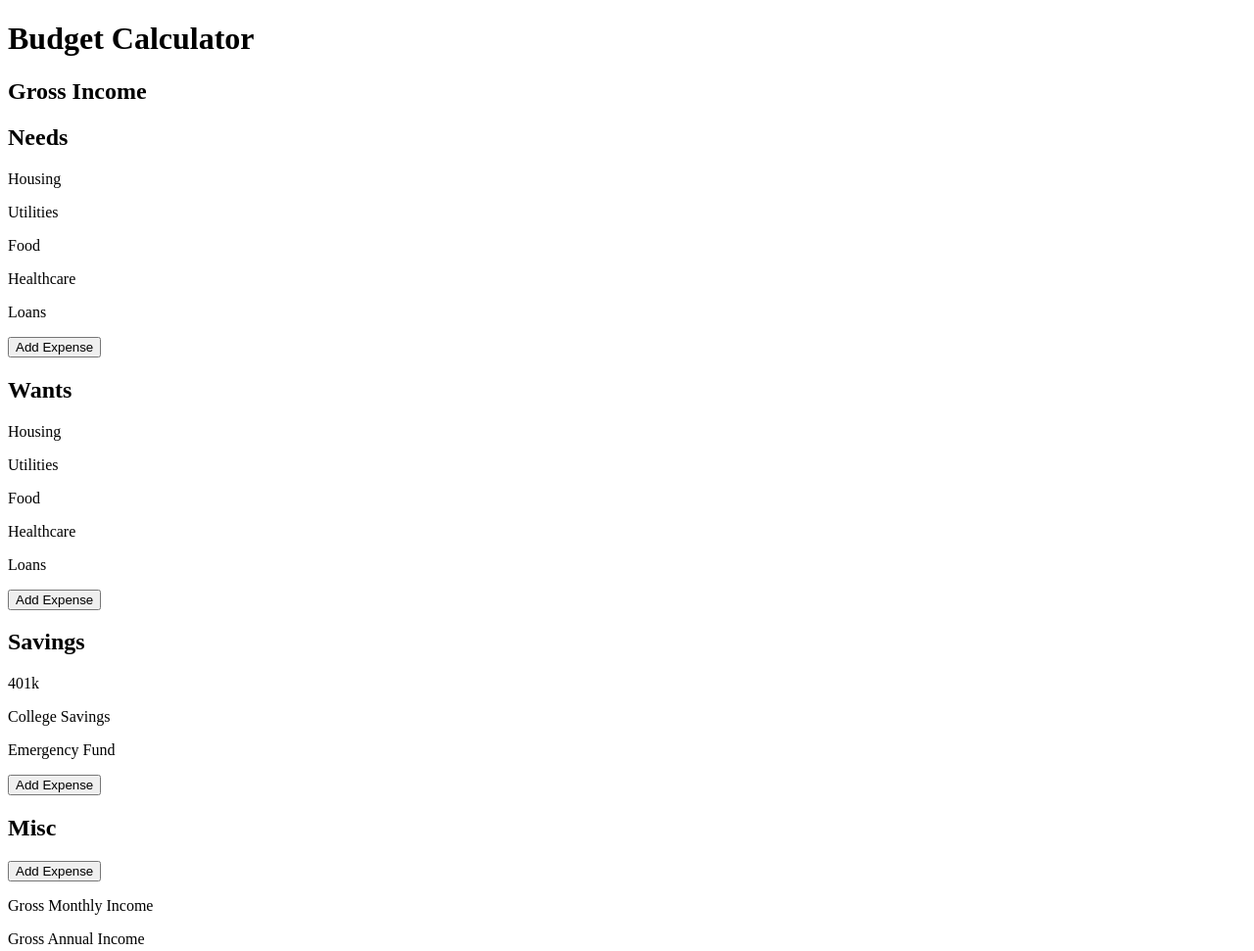
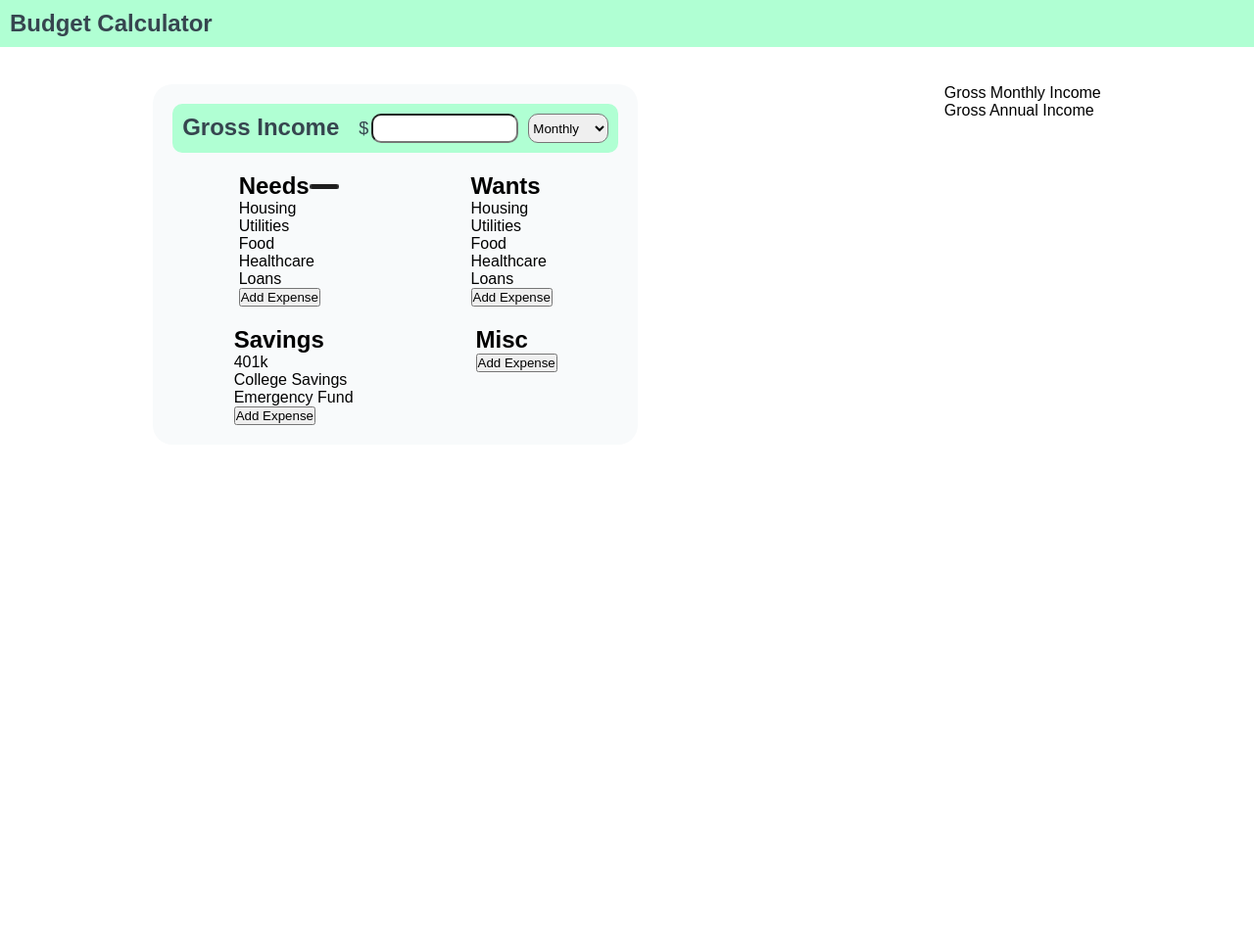
Before and after one commit to bruhi123/Budget-Calculator---Defu, a plain HTML site: page index.html in a window 1280 px wide. Shown: the whole page at 98% size. After the commit the page ends 800 px from the top, so only its background shows below. Drawn offline with Linux system fonts and the light colour scheme.

Commit message:
Make HTML semantic, started CSS, and add new images

```diff
--- a/home.css
+++ b/home.css
@@ -0,0 +1,105 @@
+* {
+    margin: 0;
+    padding: 0;
+    box-sizing: border-box;
+}
+
+body {
+    font-family: Arial, sans-serif;
+}
+
+main {
+    display: flex;
+    justify-content: space-around;
+}
+
+nav {
+    background-color: #B0FFD3;
+    display: flex;
+    justify-content: flex-start;
+    padding: 10px;
+    margin-bottom: 3%;
+}
+
+nav h1 {
+    color: #36454F;
+}
+
+.Left-side {
+    display: flex;
+    flex-direction: column;
+    background-color: #F8FAFB;
+    border-radius: 20px;
+    padding: 20px;
+}
+
+.Right-side {
+    display: flex;
+    flex-direction: column;
+}
+
+.second-line {
+    display: flex;
+    justify-content: space-around;
+    margin-top: 20px;
+}
+
+.third-line {
+    display: flex;
+    justify-content: space-around;
+    margin-top: 20px;
+}
+
+.Income {
+    display: flex;
+    flex-direction: row;
+    background-color: #B0FFD3;
+    padding: 10px;
+    border-radius: 10px;
+}
+
+.Income h2 {
+    color: #36454F;
+}
+
+.Income-Details {
+    display: flex;
+    flex-direction: row;
+    margin-left: 20px;
+}
+
+.Income-Details input, select {
+    border-radius: 10px;
+    display: flex;
+}
+
+.Income-Details select {
+    margin-left: 10px;
+}
+
+.Income-Details input {
+    margin-left: 3px;
+    padding: 5px;
+    width: 150px;
+    height: 30px;
+    display: flex;
+    align-self: center;
+}
+
+.Income-Details p {
+    display: flex;
+    align-items: center;
+    font-size: 18px;
+    color: #36454F;
+}
+
+.Needs-var {
+    display:flex;
+    flex-direction: row;
+    align-items: center;
+    justify-content: space-between;
+}
+
+.Needs-var img {
+    height: 5px;
+}
--- a/index.html
+++ b/index.html
@@ -1,20 +1,37 @@
 <!DOCTYPE html>
 <html lang="en">
+
 <head>
     <meta charset="UTF-8">
     <meta name="viewport" content="width=device-width, initial-scale=1.0">
     <title>Budget Calculator</title>
+    <link rel="stylesheet" href="home.css">
 </head>
+
 <body>
-    <link rel="stylesheet" href="styles.css">
+    <nav>
         <h1>Budget Calculator</h1>
-
-    <section>
+    </nav>
+    <main>
+        <section class="Left-side">
+            <section class="Income">
                 <h2>Gross Income</h2>
+                <section class="Income-Details">
+                    <p>$</p>
+                    <input type="text" class="income-amount" name="income-amount">
+                    <select name="income-frequency" id="income-frequency">
+                        <option value="monthly">Monthly</option>
+                        <option value="annually">Annually</option>
+                        <option value="biweekly">Bi-Weekly</option>
+                    </select>
                 </section>
-
-    <section>
+            </section>
+            <section class="second-line">
+                <section class="Needs">
+                    <section class="Needs-var">
                         <h2>Needs</h2>
+                        <img src="Images/Minus.png">
+                    </section>
                     <p>Housing</p>
                     <p>Utilities</p>
                     <p>Food</p>
@@ -22,8 +39,7 @@
                     <p>Loans</p>
                     <button>Add Expense</button>
                 </section>
-
-    <section>
+                <section class="Wants">
                     <h2>Wants</h2>
                     <p>Housing</p>
                     <p>Utilities</p>
@@ -32,24 +48,29 @@
                     <p>Loans</p>
                     <button>Add Expense</button>
                 </section>
-
-    <section>
+            </section>
+            <section class="third-line">
+                <section class="Savings">
                     <h2>Savings</h2>
                     <p>401k</p>
                     <p>College Savings</p>
                     <p>Emergency Fund</p>
                     <button>Add Expense</button>
                 </section>
-
-    <section>
+                <section class="Misc">
                     <h2>Misc</h2>
                     <button>Add Expense</button>
                 </section>
-
-    <section>
+            </section>
+        </section>
+        <section class="Right-side">
+            <section class="Summary">
                 <p>Gross Monthly Income</p>
                 <p>Gross Annual Income</p>
             </section>
+        </section>
+    </main>
     <script src="calculator.js"></script>
 </body>
+
 </html>
```
Also changed, not shown: Images/Minus.png (added), Images/Plus.png (added). Lines whose indentation alone changed are shown as unchanged.
